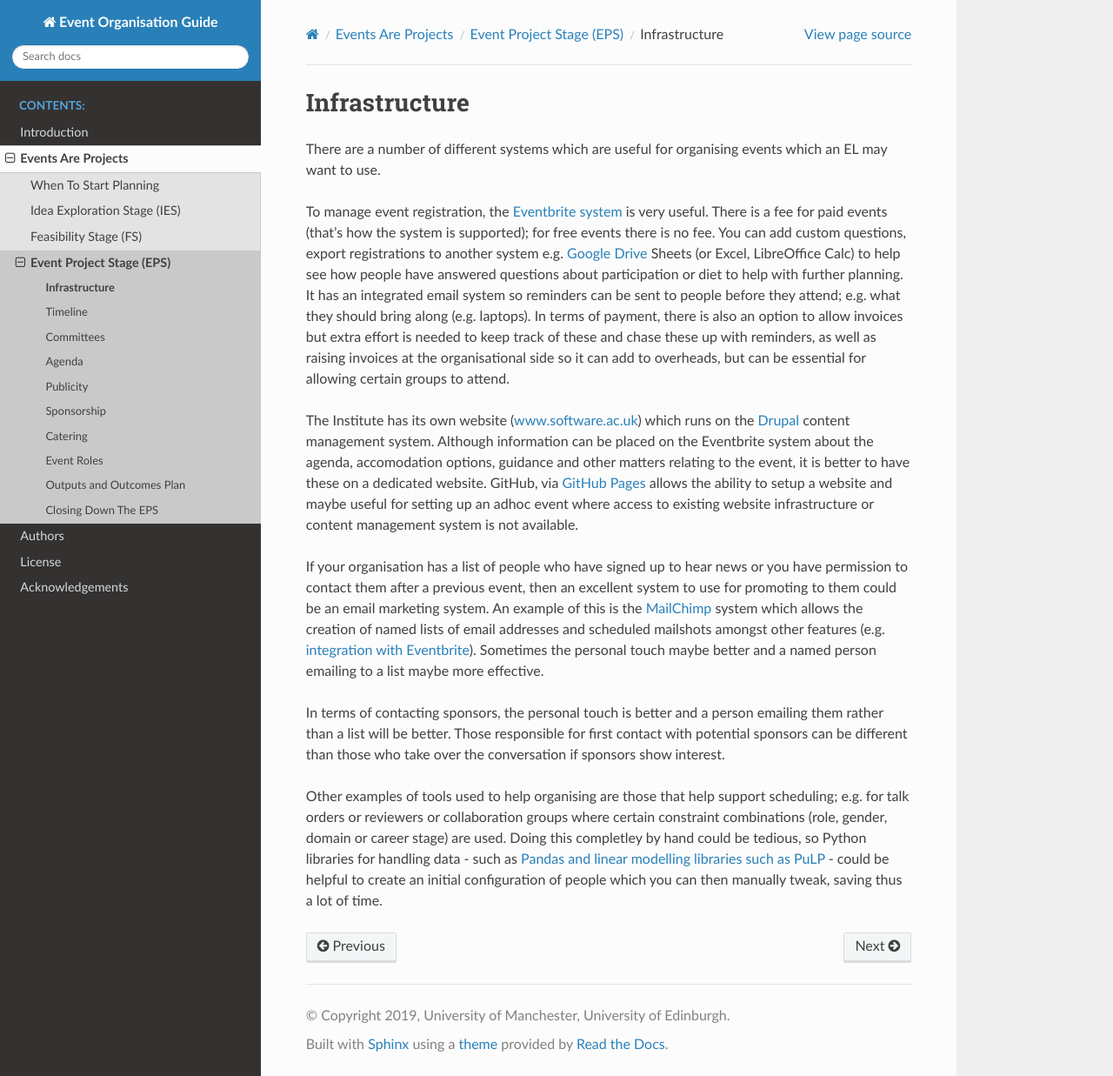
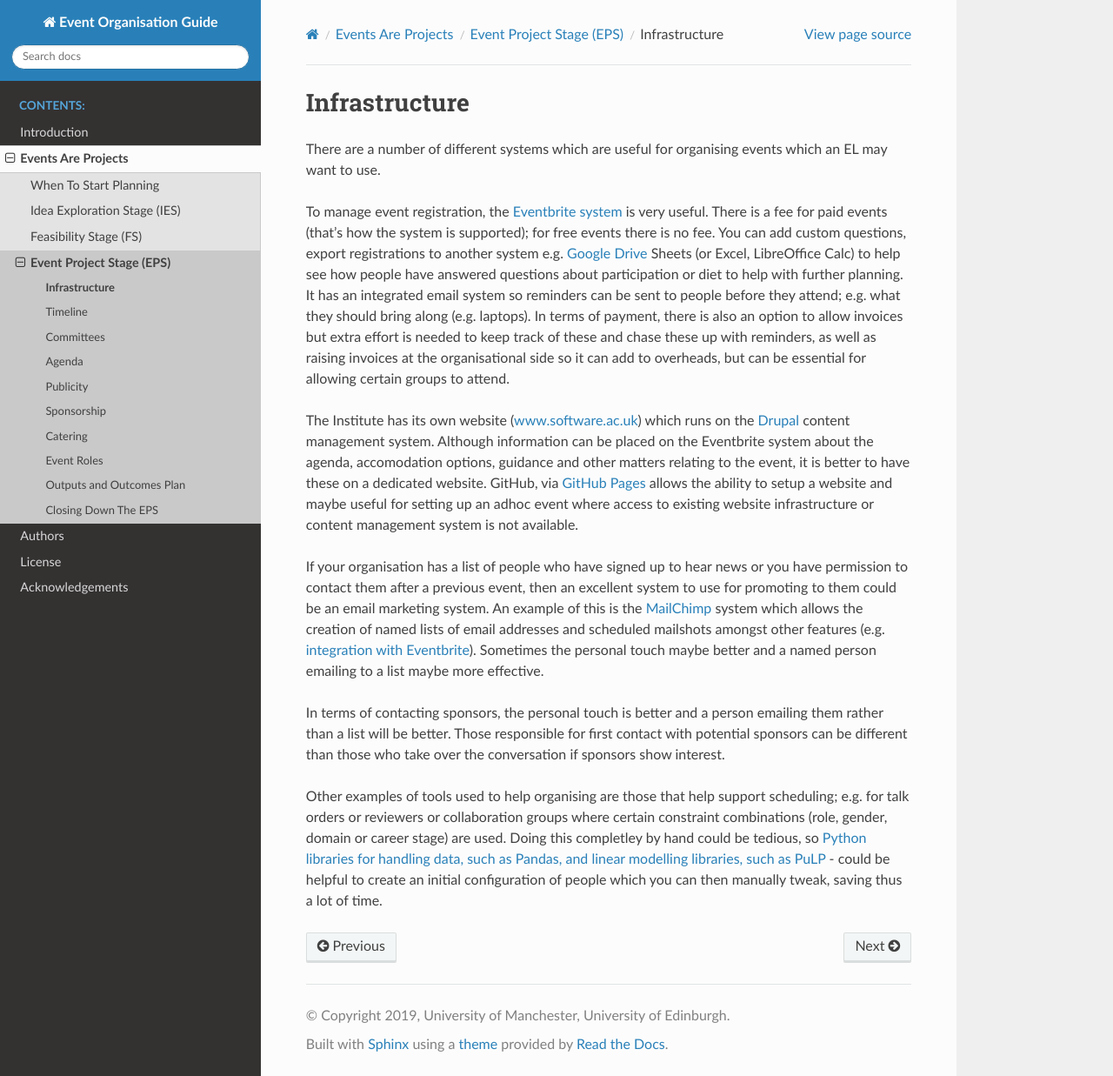
Before and after one commit to softwaresaved/event-organisation-guide, a Sphinx documentation site: the page built from docs/eog/eps-infrastructure.rst, in a window 1280 px wide and 1237 px high. Shown: the whole window at 87% size. Built offline with Sphinx 7.4.7 and the Read the Docs theme 2.0.0, drawn with Linux system fonts in a browser that asks for light colours.

```diff
--- a/docs/eog/eps-infrastructure.rst
+++ b/docs/eog/eps-infrastructure.rst
@@ -13,4 +13,4 @@ If your organisation has a list of people who have signed up to hear news or you
 
 In terms of contacting sponsors, the personal touch is better and a person emailing them rather than a list will be better. Those responsible for first contact with potential sponsors can be different than those who take over the conversation if sponsors show interest.
 
-Other examples of tools used to help organising are those that help support scheduling; e.g. for talk orders or reviewers or collaboration groups where certain constraint combinations (role, gender, domain or career stage) are used. Doing this completley by hand could be tedious, so Python libraries for handling data - such as `Pandas and linear modelling libraries such as PuLP <https://www.software.ac.uk/blog/2017-12-18-assigning-fellowship-programme-2018-applications-reviewers>`_ - could be helpful to create an initial configuration of people which you can then manually tweak, saving thus a lot of time.
+Other examples of tools used to help organising are those that help support scheduling; e.g. for talk orders or reviewers or collaboration groups where certain constraint combinations (role, gender, domain or career stage) are used. Doing this completley by hand could be tedious, so `Python libraries for handling data, such as Pandas, and linear modelling libraries, such as PuLP <https://www.software.ac.uk/blog/2017-12-18-assigning-fellowship-programme-2018-applications-reviewers>`_ - could be helpful to create an initial configuration of people which you can then manually tweak, saving thus a lot of time.
```
